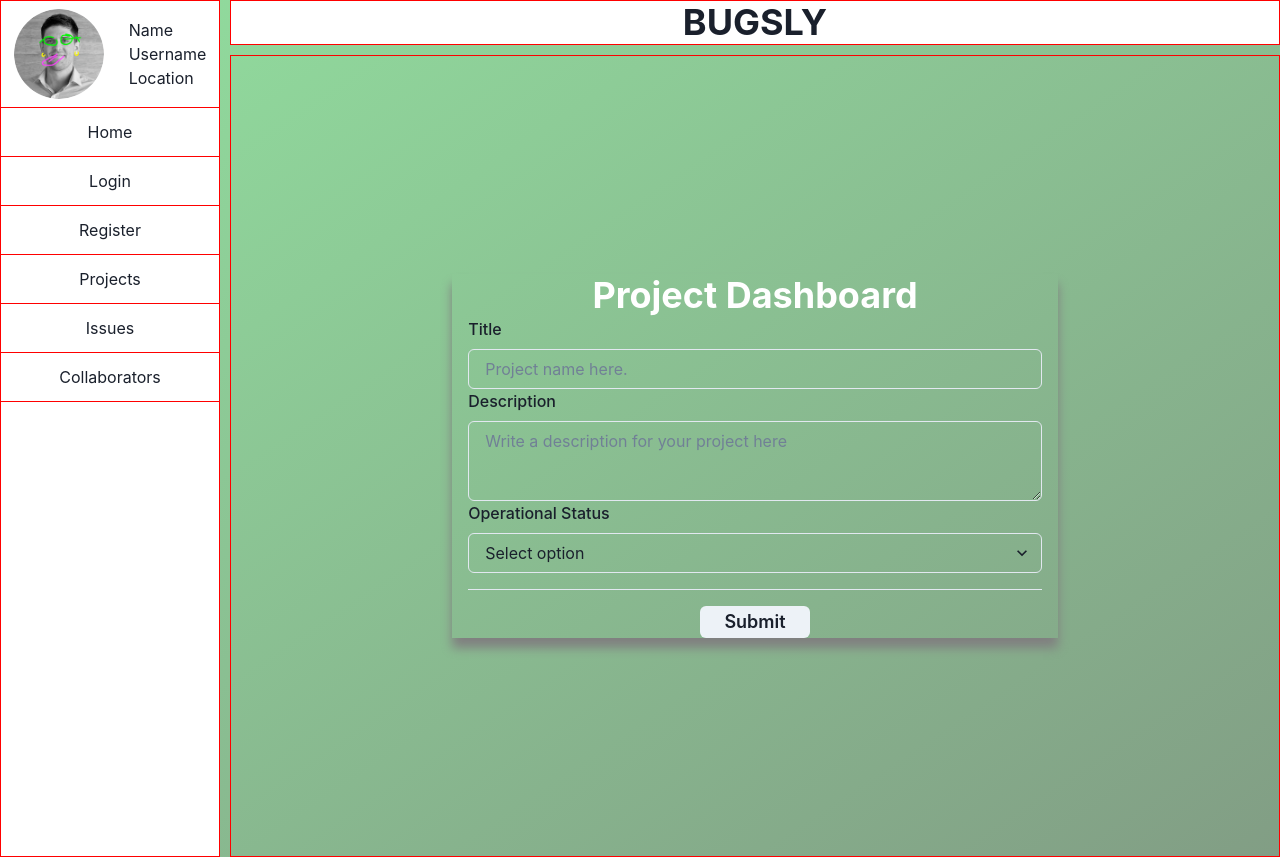
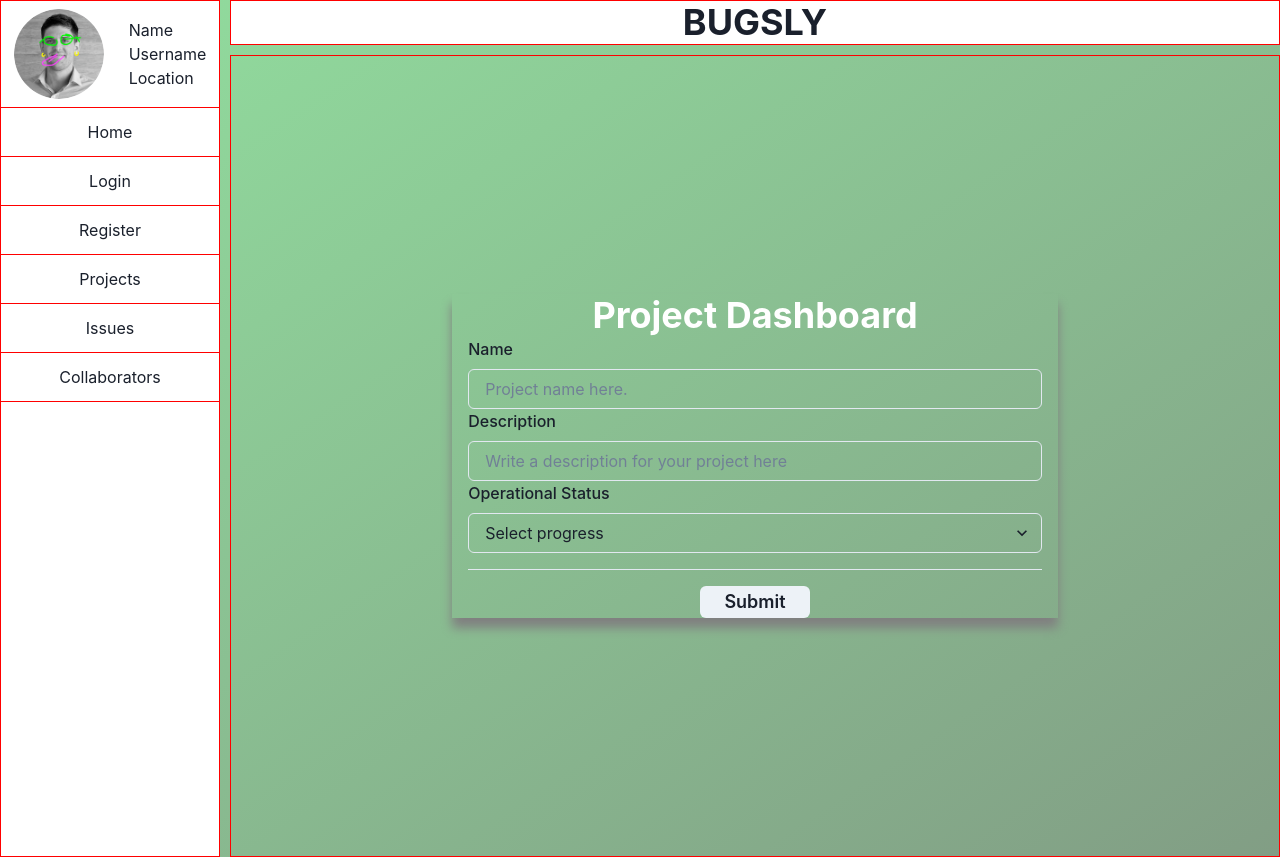
Before and after one commit to dan4422/bug-tracker-PROJECT, a React (Create React App) app in the folder client/: page /projects in a window 1280 px wide. Built offline with nearby package versions, Linux system fonts and the light colour scheme.

Commit message:
editing front end

```diff
--- a/client/src/components/HomePage.jsx
+++ b/client/src/components/HomePage.jsx
@@ -1,6 +1,6 @@
 // CHAKRA:
 import { Box, Button, Flex, Heading } from '@chakra-ui/react'
-import { Table, TableCaption, TableContainer, Tbody, Td, Th, Thead, Tr } from '@chakra-ui/react'
+import { CloseButton, Table, TableCaption, TableContainer, Tbody, Td, Th, Thead, Tr } from '@chakra-ui/react'
 
 // REACT ROUTER:
 import { Link } from 'react-router-dom'
@@ -51,6 +51,12 @@ export default function HomePage() {
                 <Td>GerDawg420</Td>
                 <Td>07/18/2022</Td>
                 <Td textAlign={'right'}>red</Td>
+                <Td>
+                  <Flex>
+                    <Button size="sm">❌</Button>
+                    <Button size="sm">📝</Button>
+                  </Flex>
+                </Td>
               </Tr>
               <Tr>
                 <Td>JustToDoIt</Td>
@@ -58,6 +64,12 @@ export default function HomePage() {
                 <Td>DanDizzle44</Td>
                 <Td>07/03/2022</Td>
                 <Td textAlign={'right'}>yellow</Td>
+                <Td>
+                  <Flex>
+                    <Button size="sm">❌</Button>
+                    <Button size="sm">📝</Button>
+                  </Flex>
+                </Td>
               </Tr>
               <Tr>
                 <Td>Weather Box</Td>
@@ -65,6 +77,12 @@ export default function HomePage() {
                 <Td>DeBoer753</Td>
                 <Td>6/23/2022</Td>
                 <Td textAlign={'right'}>blue</Td>
+                <Td>
+                  <Flex>
+                    <Button size="sm">❌</Button>
+                    <Button size="sm">📝</Button>
+                  </Flex>
+                </Td>
               </Tr>
             </Tbody>
           </Table>
--- a/client/src/components/Issue.jsx
+++ b/client/src/components/Issue.jsx
@@ -1,37 +1,74 @@
 // CHAKRA:
 
-import { AspectRatio, Box, Button, FormControl, FormLabel, Heading, Input, Select } from '@chakra-ui/react'
+import { Button, FormControl, FormLabel, Heading, Input, Select, StackDivider, VStack } from '@chakra-ui/react'
 
 import { useState } from 'react'
+import { useNavigate } from 'react-router-dom'
 
 // ISSUE:
 export default function Issue() {
+  const navigate = useNavigate()
+  const [issue, setIssue] = useState({
+    name: '',
+    description: '',
+    status: '',
+    userId: '',
+  })
+
+  const updateIssue = (name, value) => {
+    setIssue({
+      ...issue,
+      [name]: value,
+    })
+  }
+
+  const handleSubmit = (e) => {
+    e.preventDefault()
+    fetch('/api/v1/projects/:projectId/issues/create', {
+      method: 'POST',
+      headers: { 'Content-Type': 'application/json' },
+      body: JSON.stringify(issue),
+    })
+      .then((res) => res.json())
+      .then(() => {
+        navigate('/')
+      })
+      .catch(() => {})
+  }
   return (
-    <AspectRatio ratio={16 / 9}>
-      <Box>
-        <div>
-          <Heading textAlign="center">Issues</Heading>
-          <form>
+    <>
+      <form onSubmit={handleSubmit}>
+        <Heading style={{ textAlign: 'center', color: 'white' }}>Issues</Heading>
+        <VStack divider={<StackDivider borderColor="gray.200" />} spacing={4}>
           <FormControl>
-              <FormLabel>
-                <label>Issue</label>
-                <Input type="text" />
-                <label>Description</label>
-                <Input type="text" />
-                <label>Priority</label>
-                <Select>
+            <FormLabel htmlFor="name">Name</FormLabel>
+            <Input
+              id="name"
+              type="name"
+              required
+              value={issue.name}
+              onChange={(e) => updateIssue('name', e.target.value)}
+            ></Input>
+            <FormLabel htmlFor="name">Name</FormLabel>
+            <Input
+              id="name"
+              type="name"
+              required
+              value={issue.description}
+              onChange={(e) => updateIssue('description', e.target.value)}
+            ></Input>
+            <FormLabel htmlFor="status">Status</FormLabel>
+            <Select id="status" required value={issue.status} onChange={(e) => updateIssue('status', e.target.value)}>
               <option value="Low">Low</option>
               <option value="Medium">Medium</option>
               <option value="High">High</option>
             </Select>
-              </FormLabel>
           </FormControl>
-            <Button type="submit" style={{ display: 'flex', justifyContent: 'center', alignItems: 'center' }}>
+          <Button type="submit" h="2rem" size="lg">
             Add New Issue
           </Button>
+        </VStack>
       </form>
-        </div>
-      </Box>
-    </AspectRatio>
+    </>
   )
 }
--- a/client/src/components/Project.jsx
+++ b/client/src/components/Project.jsx
@@ -15,31 +15,74 @@ import {
 
 // REACT:
 import { useState } from 'react'
+import { useNavigate } from 'react-router-dom'
 
 // PROJECT:
 
 export function Project() {
+  const navigate = useNavigate()
+  const [form, setForm] = useState({
+    name: '',
+    description: '',
+    status: '',
+  })
+
+  const updateProject = (name, value) => {
+    setForm({
+      ...form,
+      [name]: value,
+    })
+  }
+
+  const handleSubmit = (e) => {
+    e.preventDefault()
+    fetch('/api/v1/projects/create', {
+      method: 'POST',
+      headers: { 'Content-Type': 'application/json' },
+      body: JSON.stringify(form),
+    })
+      .then((res) => res.json())
+      .then(() => {
+        navigate('/')
+      })
+      .catch(() => {})
+  }
   return (
     <>
+      <form onSubmit={handleSubmit}>
         <Heading style={{ textAlign: 'center', color: 'white' }}>Project Dashboard</Heading>
         <VStack divider={<StackDivider borderColor="gray.200" />} spacing={4}>
           <FormControl>
-          <FormLabel>Title</FormLabel>
-          <Input placeholder="Project name here." />
+            <FormLabel htmlFor="name">Name</FormLabel>
+            <Input
+              id="name"
+              type="name"
+              required
+              value={form.name}
+              placeholder="Project name here."
+              onChange={(e) => updateProject('name', e.target.value)}
+            />
             <Stack spacing={5}></Stack>
-          <FormLabel>Description</FormLabel>
-          <Textarea placeholder="Write a description for your project here" />
+            <FormLabel htmlFor="description">Description</FormLabel>
+            <Input
+              id="description"
+              type="description"
+              required
+              value={form.description}
+              onChange={(e) => updateProject('description', e.target.value)}
+              placeholder="Write a description for your project here"
+            />
             <FormLabel>Operational Status</FormLabel>
-          <Select placeholder="Select option">
-            <option value="option1">Option 1</option>
-            <option value="option2">Option 2</option>
-            <option value="option3">Option 3</option>
+            <Select placeholder="Select progress">
+              <option value="option1">Progress</option>
+              <option value="option2">Finish</option>
             </Select>
           </FormControl>
-        <Button h="2rem" size="lg">
+          <Button type="submit" h="2rem" size="lg">
             Submit
           </Button>
         </VStack>
+      </form>
     </>
   )
 }
```
Lines whose indentation alone changed are shown as unchanged.
